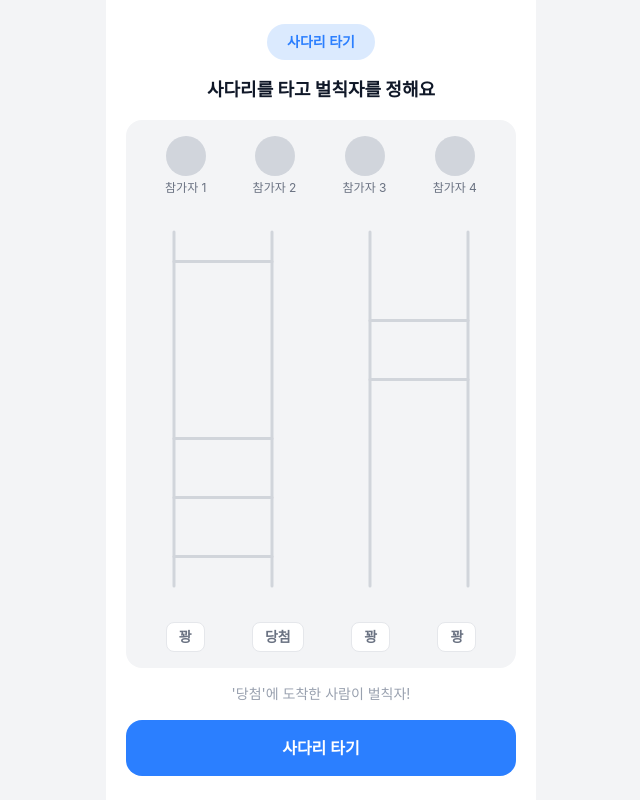
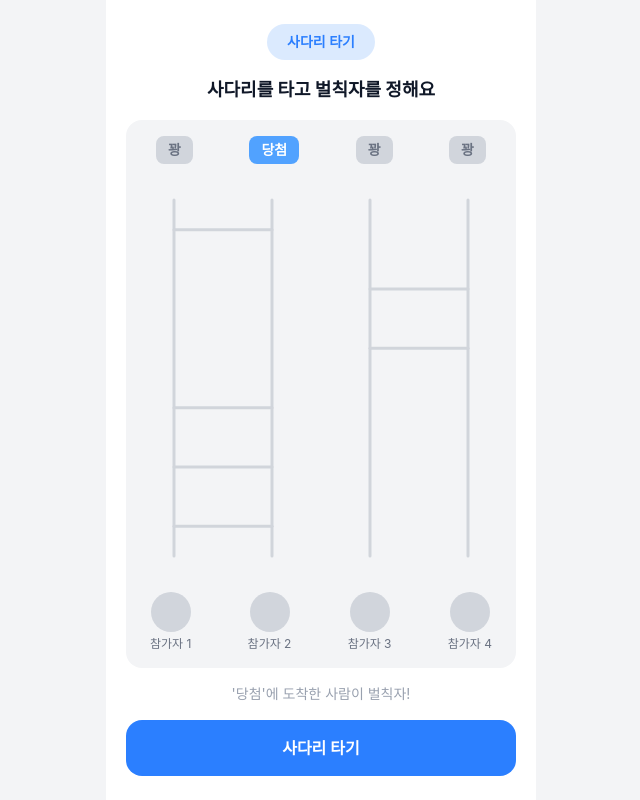
Before and after one commit to 10th-UMC-Hackathon-A/Frontend, a React (Vite) app in the folder hackathon_a_frontend/: page /ladder in a window 1280 px wide. Shown: the whole page, without its empty margins (319-959 px from the left). Built offline with nearby package versions, Linux system fonts and the light colour scheme.

Commit message:
feat: 사다리 타기 페이지 수정

```diff
--- a/hackathon_a_frontend/src/pages/LadderPage.tsx
+++ b/hackathon_a_frontend/src/pages/LadderPage.tsx
@@ -3,18 +3,19 @@ import { useEffect, useRef, useState } from 'react';
 import { useNavigate } from 'react-router-dom';
 import { generateLadder, tracePath, type LadderData, type PathPoint } from '../utils/ladder';
 
-const PARTICIPANT_COUNT = 4;
 const ROW_COUNT = 6;
 
-export default function LadderPage() {
+interface Props {
+  participantCount?: number;
+}
+export default function LadderPage({ participantCount = 4 }: Props) {
+  const count = Math.min(participantCount, 5);
   const navigate = useNavigate();
   const canvasRef = useRef<HTMLCanvasElement>(null);
   const containerRef = useRef<HTMLDivElement>(null);
-  const [winnerStartCol, setWinnerStartCol] = useState<number | null>(null);
   const animRef = useRef<number | null>(null);
 
-  // 렌더용: useState / 캔버스 그리기용: useRef
-  const [ladder, setLadder] = useState<LadderData>(() => generateLadder(PARTICIPANT_COUNT, ROW_COUNT));
+  const [ladder, setLadder] = useState<LadderData>(() => generateLadder(count, ROW_COUNT));
   const ladderRef = useRef<LadderData>(ladder);
 
   const [isAnimating, setIsAnimating] = useState(false);
@@ -29,7 +30,7 @@ export default function LadderPage() {
     const H = canvas.height;
     const padX = 32;
     const padY = 24;
-    const colGap = (W - padX * 2) / (PARTICIPANT_COUNT - 1);
+    const colGap = (W - padX * 2) / (count - 1);
     const rowGap = (H - padY * 2) / ROW_COUNT;
     return { W, H, padX, padY, colGap, rowGap };
   };
@@ -48,7 +49,7 @@ export default function LadderPage() {
 
     ctx.clearRect(0, 0, W, H);
 
-    for (let c = 0; c < PARTICIPANT_COUNT; c++) {
+    for (let c = 0; c < count; c++) {
       const x = colX(c, padX, colGap);
       ctx.beginPath();
       ctx.moveTo(x, padY);
@@ -74,12 +75,9 @@ export default function LadderPage() {
 
     if (points && progress !== null && points.length >= 2) {
       const totalSegments = points.length - 1;
-  const targetIdx = progress >= 1
-    ? totalSegments
-    : Math.max(0, Math.floor(progress * totalSegments));
-  const partial = progress >= 1
-    ? 1
-    : (progress * totalSegments) - targetIdx;
+      const targetIdx =
+        progress >= 1 ? totalSegments : Math.max(0, Math.floor(progress * totalSegments));
+      const partial = progress >= 1 ? 1 : progress * totalSegments - targetIdx;
 
       ctx.beginPath();
       ctx.strokeStyle = '#3b82f6';
@@ -95,10 +93,7 @@ if (points && progress !== null && points.length >= 2) {
       if (targetIdx < totalSegments && targetIdx + 1 < points.length) {
         const from = points[targetIdx];
         const to = points[targetIdx + 1];
-    ctx.lineTo(
-      from.x + (to.x - from.x) * partial,
-      from.y + (to.y - from.y) * partial
-    );
+        ctx.lineTo(from.x + (to.x - from.x) * partial, from.y + (to.y - from.y) * partial);
       }
 
       ctx.stroke();
@@ -123,7 +118,6 @@ if (points && progress !== null && points.length >= 2) {
   const handleStart = () => {
     if (isAnimating) return;
 
-  // animDone이면 layout 체크 없이 바로 리셋
     if (animDone) {
       const canvas = canvasRef.current;
       const container = containerRef.current;
@@ -131,7 +125,7 @@ const handleStart = () => {
         canvas.width = container.clientWidth;
         canvas.height = container.clientHeight || 240;
       }
-    const newLadder = generateLadder(PARTICIPANT_COUNT, ROW_COUNT);
+      const newLadder = generateLadder(count, ROW_COUNT);
       ladderRef.current = newLadder;
       setLadder(newLadder);
       setAnimDone(false);
@@ -148,18 +142,15 @@ const handleStart = () => {
     setIsAnimating(true);
 
     const winnerResultIdx = ladderRef.current.results.indexOf('당첨');
-let points: PathPoint[] = [];
-let foundCol = 0;
-for (let col = 0; col < PARTICIPANT_COUNT; col++) {
-  const path = tracePath(col, ladderRef.current, ROW_COUNT, padX, padY, colGap, rowGap);
-  const endCol = Math.round((path[path.length - 1].x - padX) / colGap);
-  if (endCol === winnerResultIdx) {
-    foundCol = col;
-    points = path;
-    break;
-  }
-}
-setWinnerStartCol(foundCol);
+    const points = tracePath(
+      winnerResultIdx,
+      ladderRef.current,
+      ROW_COUNT,
+      padX,
+      padY,
+      colGap,
+      rowGap
+    );
     const duration = 2000;
     const start = performance.now();
 
@@ -193,9 +184,7 @@ setWinnerStartCol(foundCol);
         </div>
         <p className="text-center text-sm text-gray-400">두구두구... 벌칙자는?</p>
         <div className="relative bg-blue-500 rounded-2xl p-6 flex flex-col items-center gap-2">
-          <span className="absolute top-4 right-4 text-white font-bold text-lg">
-            {PARTICIPANT_COUNT}
-          </span>
+          <span className="absolute top-4 right-4 text-white font-bold text-lg">{count}</span>
           <div className="w-20 h-20 bg-gray-200 rounded-full" />
           <p className="text-2xl font-black text-white mt-1">{winnerName}</p>
           <p className="text-white font-semibold">당첨!</p>
@@ -224,30 +213,37 @@ setWinnerStartCol(foundCol);
         <p className="text-lg font-bold text-gray-900">사다리를 타고 벌칙자를 정해요</p>
 
         <div className="w-full bg-gray-100 rounded-2xl p-4 flex flex-col gap-3 flex-1">
-          <div className="flex justify-around">
-            {ladder.participants.map((p, i) => (
-              <div key={i} className="flex flex-col items-center gap-1">
-                <div className={`w-10 h-10 rounded-full ${winnerStartCol === i ? 'bg-blue-400' : 'bg-gray-300'}`} />
-                <span className="text-xs text-gray-500">{p}</span>
+          {/* 상단: 결과 (꽝/당첨) */}
+          <div className="flex justify-between px-3.5">
+            {ladder.results.map((r, i) => (
+              <div
+                key={i}
+                className={`px-3 py-1 rounded-lg text-sm font-semibold
+                  ${r === '당첨' ? 'bg-blue-400 text-white' : 'bg-gray-300 text-gray-500'}`}
+              >
+                {r}
               </div>
             ))}
           </div>
 
-          <div ref={containerRef} className="w-full flex-1 flex flex-col" style={{ minHeight: '200px' }}>
+          {/* 캔버스 */}
+          <div
+            ref={containerRef}
+            className="w-full flex-1 flex flex-col"
+            style={{ minHeight: '200px' }}
+          >
             <canvas ref={canvasRef} className="w-full h-full" />
           </div>
 
-          <div className="flex justify-around">
-            {ladder.results.map((r, i) => (
+          {/* 하단: 참가자 */}
+          <div className="flex justify-between px-2">
+            {ladder.participants.map((p, i) => (
+              <div key={i} className="flex flex-col items-center gap-1">
                 <div
-                key={i}
-                className={`px-3 py-1 rounded-lg text-sm font-semibold
-                  ${animDone && winnerIdx === i
-                    ? 'bg-blue-500 text-white'
-                    : 'bg-white text-gray-500 border border-gray-200'
-                  }`}
-              >
-                {r}
+                  className={`w-10 h-10 rounded-full
+                  ${animDone && winnerIdx === i ? 'bg-blue-500' : 'bg-gray-300'}`}
+                />
+                <span className="text-xs text-gray-500">{p}</span>
               </div>
             ))}
           </div>
```
Lines whose indentation alone changed are shown as unchanged.
